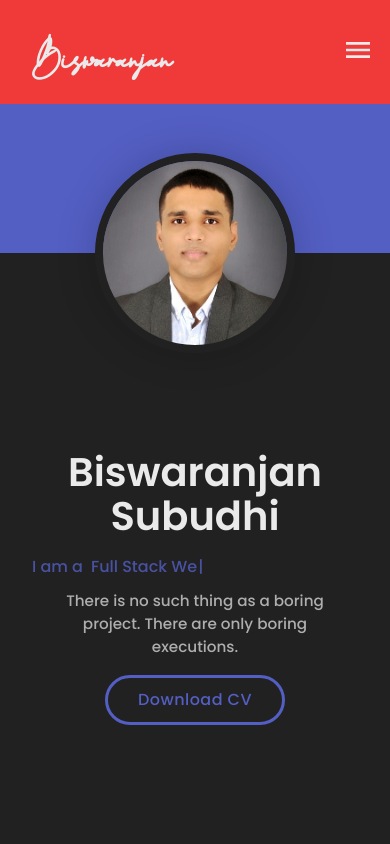
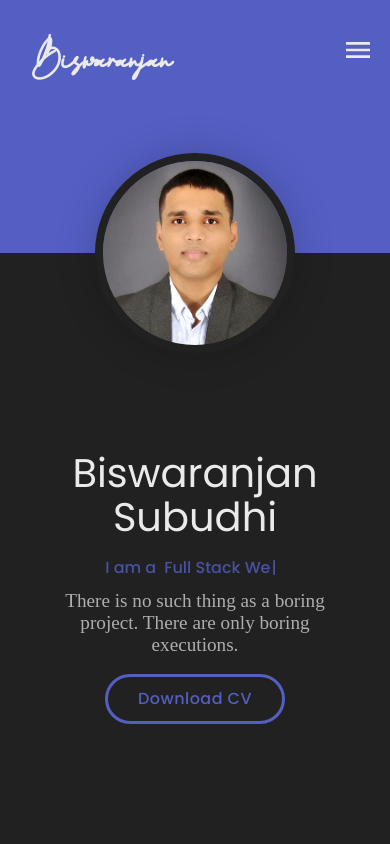
Before and after one commit to icyflame21/Personal_Portfolio, a React (Create React App) app: page / in a window 390 px wide. Shown: the top 844 px of the page. Built offline with nearby package versions, Linux system fonts and the light colour scheme; a web font is replaced by a local one.

Commit message:
Changes Done

```diff
--- a/src/components/Education/Education.css
+++ b/src/components/Education/Education.css
@@ -130,7 +130,7 @@
     .education-card {
         padding: 1rem;
         margin-bottom: 1.5rem;
-        height: 130px;
+        height: fit-content;
     }
     .educard-img {
         border-radius: 50%;
--- a/src/components/Landing/Landing.css
+++ b/src/components/Landing/Landing.css
@@ -79,7 +79,7 @@
 }
 
 .lcr--content h1 {
-  font-weight: 600;
+  font-weight: 400;
   font-size: 3.25rem;
   line-height: 110%;
   margin: 1rem 0;
@@ -88,7 +88,8 @@
 .lcr--content p {
   margin-top: 1.45rem;
   font-weight: 500;
-  font-size: 1.15rem;
+  font-size: 1.5rem;
+  font-family: Brush Script MT, Brush Script Std, cursive;
   opacity: 0.7;
 }
 
@@ -121,7 +122,7 @@
     margin-top: 0.3rem;
     margin-bottom: 1rem;
     font-weight: 500;
-    font-size: 1rem;
+    font-size: 1.2rem;
   }
 
   .lcr-buttonContainer {
@@ -197,6 +198,9 @@
   }
   .lcr--content h6 {
     font-size: 1rem;
+    display: flex;
+    justify-content: center;
+    align-items: center;
     text-align: center;
   }
   .lcr--content h1 {
@@ -204,7 +208,7 @@
     text-align: center;
   }
   .lcr--content p {
-    font-size: 0.95rem;
+    font-size: 1.2rem;
     text-align: center;
     margin: 0 auto;
     width: 90%;
--- a/src/components/Landing/Landing.js
+++ b/src/components/Landing/Landing.js
@@ -127,12 +127,11 @@ function Landing() {
                 color: theme.primary,
                 display: "flex",
                 margin: "10px 0px",
-                align: "center",
               }}
             >
               {" "}
               I am a
-              <div style={{ margin: "0px 8px" }}>
+              <div style={{ margin: "0px 8px",textAlign: "center" }}>
                 <Typewriter
                   options={{
                     strings: [
--- a/src/components/Navbar/Navbar.css
+++ b/src/components/Navbar/Navbar.css
@@ -24,7 +24,7 @@
 .navbar--container > h1 {
     font-family: 'BestermindRegular';
     color: var(--primary-2);
-    font-size: 3rem;
+    font-size: 2.5rem;
     user-select: none;
 }
 
@@ -73,10 +73,9 @@
       border-radius: 0 !important;
     }
     .navbar {
-        position: fixed;
+        position: absolute;
         top:0;
         right:0;
-        background-image: linear-gradient(to right, #f03939 35%, #f03939  35%, #f03939  30%);
     }
 }
 
```
